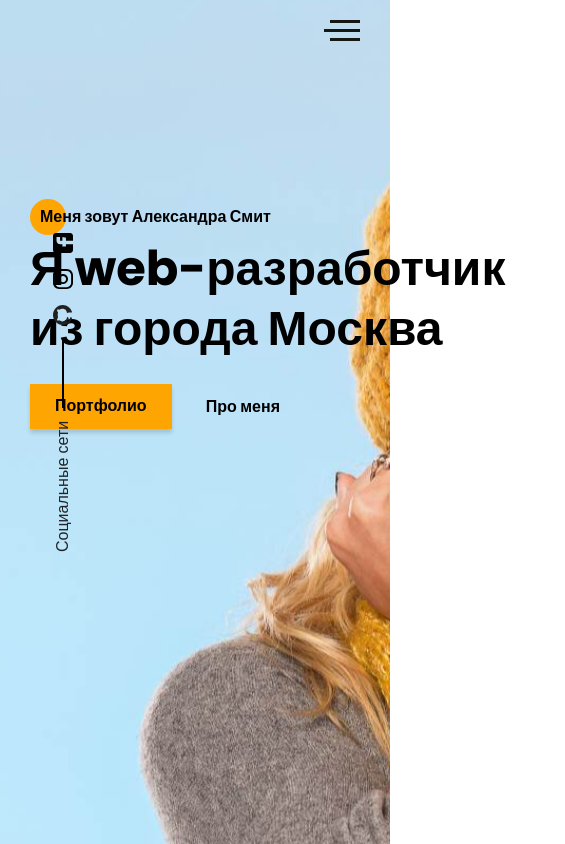
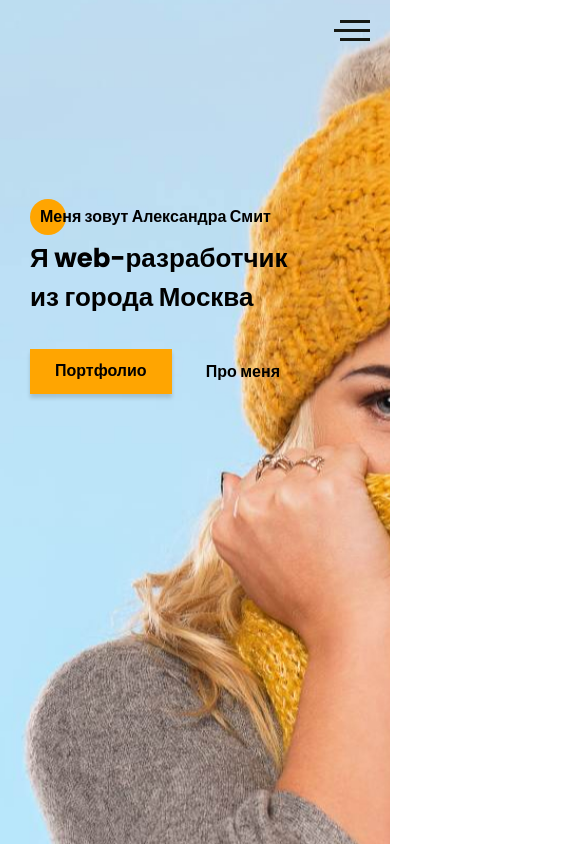
Before and after one commit to Studdnet/maket-portfolio-Petrichenko, a website: page src/index.html in a window 390 px wide. Shown: the whole page, 565 px wide, since content can reach past the window. Drawn offline with nearby package versions, Linux system fonts and the light colour scheme; files that its build step writes are made by us from their sources; files whose address does not match are found by name.

Commit message:
section {promo} - adaptive part is ready

```diff
--- a/src/sass/blocks/_media.scss
+++ b/src/sass/blocks/_media.scss
@@ -1,3 +1,9 @@
+@media (max-width: 1439px) {
+	.sidepanel {
+		display: none;
+	}
+}
+
 @media (max-width: 1200px) {
 	.container {
 		max-width: 960px;
@@ -14,6 +20,20 @@
 	.container {
 		max-width: 540px;
 	}
+
+	.title {
+		&_fz48 {
+			font-size: 28px;
+		}
+	}
+
+	.promo {
+		overflow: hidden;
+		&__title {
+			line-height: 39px;
+			width: 300px;
+		}
+	}
 }
 
 @media (max-width: 576px) {
@@ -21,4 +41,31 @@
 		max-width: 100%;
 		padding: 0 10px;
 	}
+
+	.title {
+		&_fz48 {
+			font-size: 26px;
+		}
+	}
+
+	.burger {
+		right: 20px;
+	}
+
+	.menu {
+		&__block {
+			width: 250px;
+			padding-left: 20px;
+		}
+	}
+
+	.promo {
+		background: url('../img/main_bg.jpg') no-repeat 57%/cover;
+		&__btns {
+			margin-top: 32px;
+		}
+		&__title {
+			width: 265px;
+		}
+	}
 }
```
Also changed, not shown: dist/css/style.min.css.
